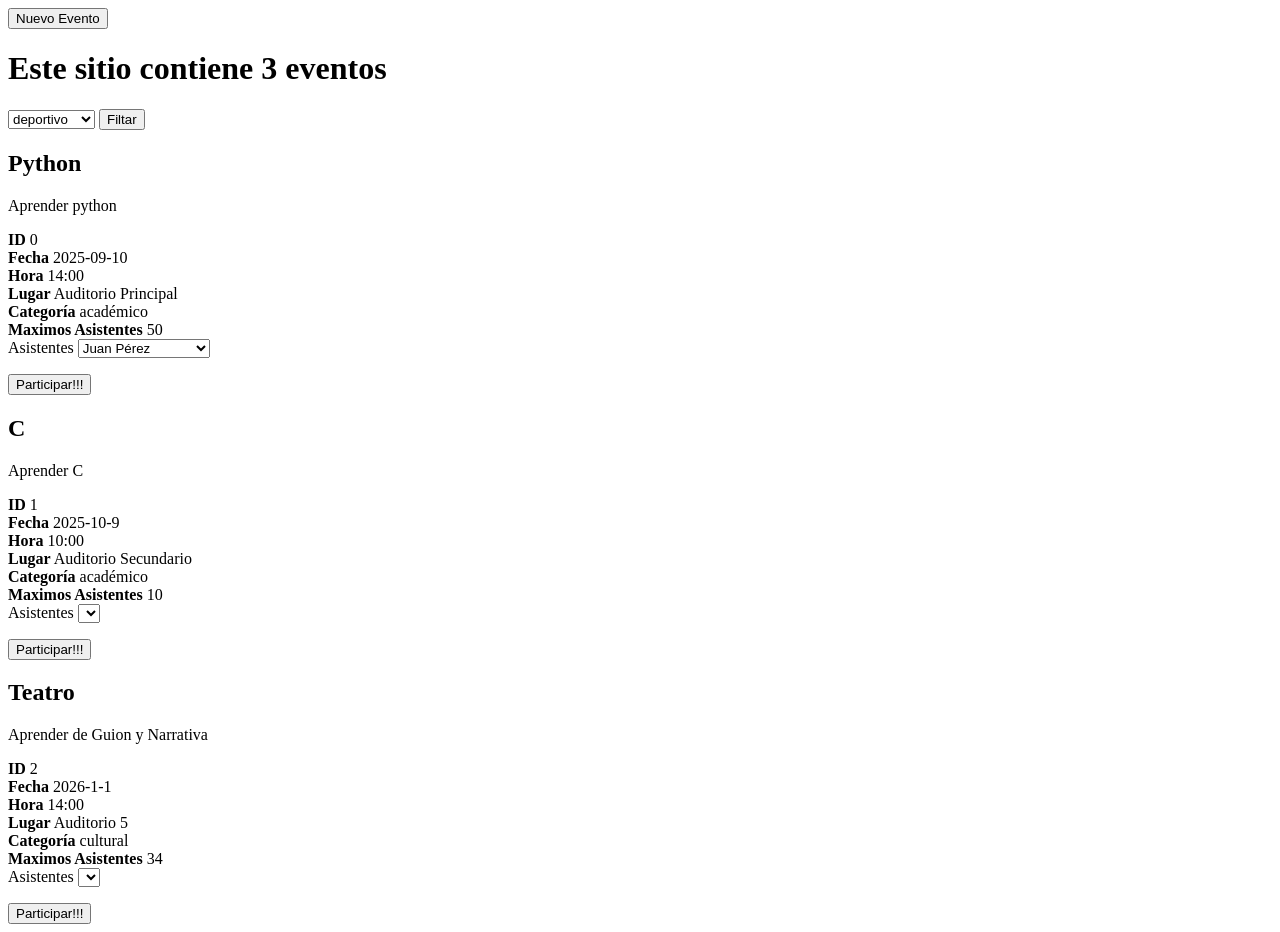
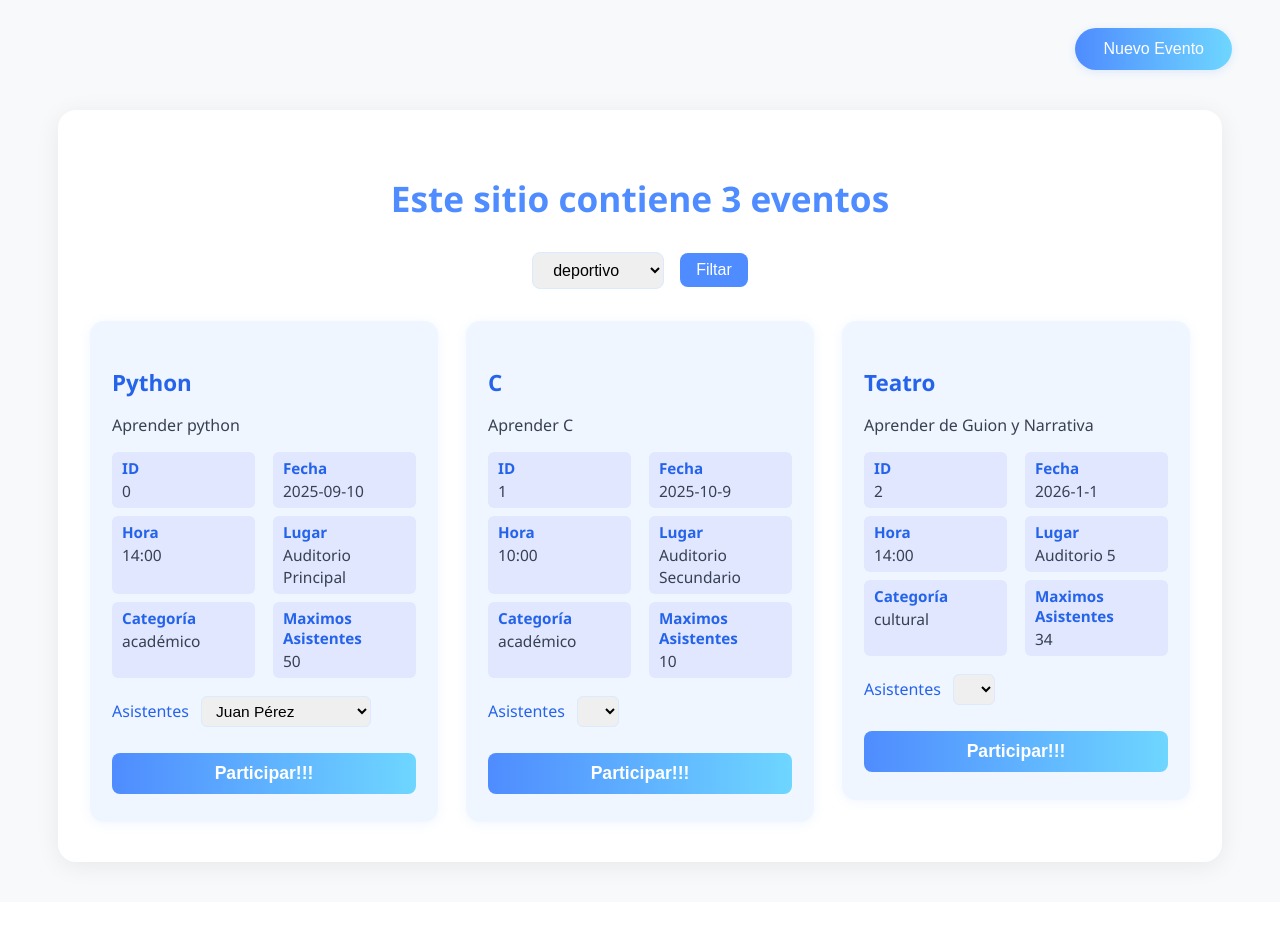
Before and after one commit to JuanDavid601/web, a Flask app: page / in a window 1280 px wide. After the commit the page ends 873 px from the top, so only its background shows below. Run offline with Flask 3, Linux system fonts and the light colour scheme; lists and menus that the app fills with data are empty.

Commit message:
STILO 😎  Changes to be committed: 	modified:   src/primerparcial/Templates/Base.html 	modified:   src/primerparcial/Templates/Form.html

```diff
--- a/src/primerparcial/Templates/Base.html
+++ b/src/primerparcial/Templates/Base.html
@@ -6,6 +6,147 @@
     <title>{% block title %}{% endblock %}</title>
 </head>
 <body>
+    <style>
+    body {
+        background: #f7f9fb;
+        font-family: 'Segoe UI', Arial, sans-serif;
+    }
+    .header {
+        display: flex;
+        justify-content: flex-end;
+        padding: 20px 40px 0 0;
+    }
+    .login-btn {
+        background: linear-gradient(90deg, #4f8cff 0%, #6ed6ff 100%);
+        color: #fff;
+        border: none;
+        padding: 12px 28px;
+        border-radius: 25px;
+        font-size: 1rem;
+        cursor: pointer;
+        box-shadow: 0 2px 8px rgba(79,140,255,0.15);
+        transition: background 0.3s;
+    }
+    .login-btn:hover {
+        background: linear-gradient(90deg, #6ed6ff 0%, #4f8cff 100%);
+    }
+    .container {
+        max-width: 1100px;
+        margin: 40px auto;
+        background: #fff;
+        border-radius: 18px;
+        box-shadow: 0 4px 24px rgba(0,0,0,0.07);
+        padding: 40px 32px;
+    }
+    .page-title {
+        text-align: center;
+        font-size: 2.2rem;
+        margin-bottom: 30px;
+        color: #4f8cff;
+        font-weight: 700;
+    }
+    form[action="/"] {
+        display: flex;
+        justify-content: center;
+        align-items: center;
+        gap: 16px;
+        margin-bottom: 32px;
+    }
+    select, input[type="submit"] {
+        padding: 8px 16px;
+        border-radius: 8px;
+        border: 1px solid #dbeafe;
+        font-size: 1rem;
+    }
+    input[type="submit"] {
+        background: #4f8cff;
+        color: #fff;
+        border: none;
+        cursor: pointer;
+        transition: background 0.3s;
+    }
+    input[type="submit"]:hover {
+        background: #6ed6ff;
+    }
+    .events-grid {
+        display: grid;
+        grid-template-columns: repeat(auto-fit, minmax(320px, 1fr));
+        gap: 28px;
+    }
+    .event-card {
+        background: #f0f6ff;
+        border-radius: 14px;
+        box-shadow: 0 2px 12px rgba(79,140,255,0.08);
+        padding: 28px 22px;
+        transition: box-shadow 0.2s;
+        position: relative;
+    }
+    .event-card:hover {
+        box-shadow: 0 6px 24px rgba(79,140,255,0.18);
+    }
+    .event-title {
+        font-size: 1.4rem;
+        color: #2563eb;
+        margin-bottom: 8px;
+        font-weight: 600;
+    }
+    .event-description {
+        color: #374151;
+        margin-bottom: 16px;
+        font-size: 1rem;
+    }
+    .event-meta {
+        display: grid;
+        grid-template-columns: 1fr 1fr;
+        gap: 8px 18px;
+        margin-bottom: 18px;
+    }
+    .meta-item {
+        background: #e0e7ff;
+        border-radius: 6px;
+        padding: 6px 10px;
+        font-size: 0.97rem;
+        color: #374151;
+        display: flex;
+        flex-direction: column;
+        align-items: flex-start;
+    }
+    .meta-item strong {
+        color: #2563eb;
+        font-size: 0.95rem;
+        margin-bottom: 2px;
+    }
+    .invite-section {
+        margin-bottom: 12px;
+    }
+    .invite-section label {
+        font-weight: 500;
+        color: #2563eb;
+        margin-right: 8px;
+    }
+    .invite-section select {
+        border: 1px solid #dbeafe;
+        border-radius: 6px;
+        padding: 5px 10px;
+        font-size: 0.97rem;
+    }
+    .event-card input[type="submit"] {
+        width: 100%;
+        background: linear-gradient(90deg, #4f8cff 0%, #6ed6ff 100%);
+        color: #fff;
+        border: none;
+        border-radius: 8px;
+        padding: 10px 0;
+        font-size: 1.1rem;
+        font-weight: 600;
+        cursor: pointer;
+        margin-top: 10px;
+        transition: background 0.3s;
+    }
+    .event-card input[type="submit"]:hover {
+        background: linear-gradient(90deg, #6ed6ff 0%, #4f8cff 100%);
+    }
+</style>
     {% block content %}{% endblock %}
 </body>
 </html>
--- a/src/primerparcial/Templates/Form.html
+++ b/src/primerparcial/Templates/Form.html
@@ -8,7 +8,7 @@
     <div class="page">
         <h1>Creacion de Evento</h1>
     </div>
-
+    <div class="event-card">
         <div>
             {{ form.id.label }}
             {{ form.id(size=32) }}<br>
@@ -74,7 +74,8 @@
         </div>
 
         <div>
-        <button type="submit">Crear Evento</button>
+            <input type="submit" value="Crear Evento">
+        </div>
     </div>
 </form>
 {% endblock %}
```
Lines whose indentation alone changed are shown as unchanged.
